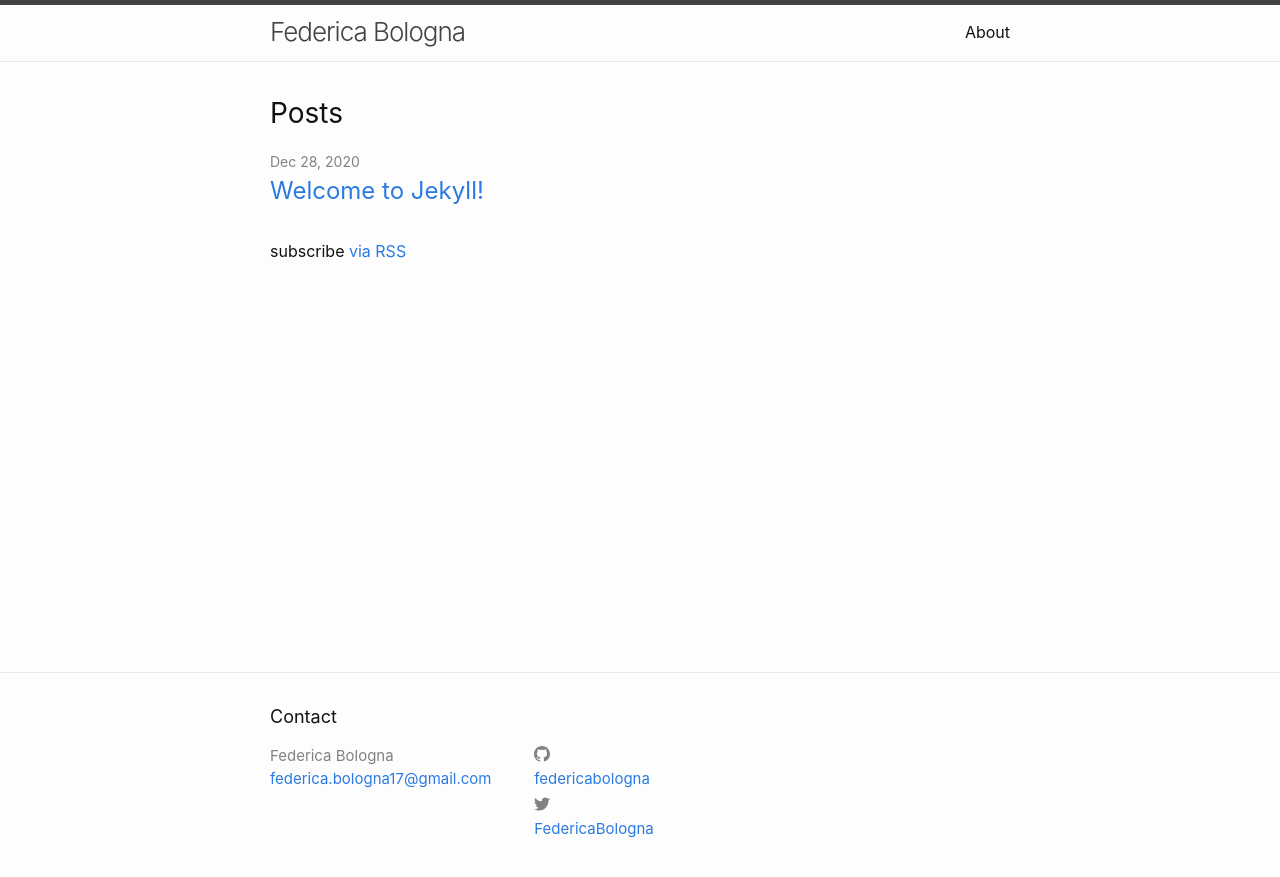
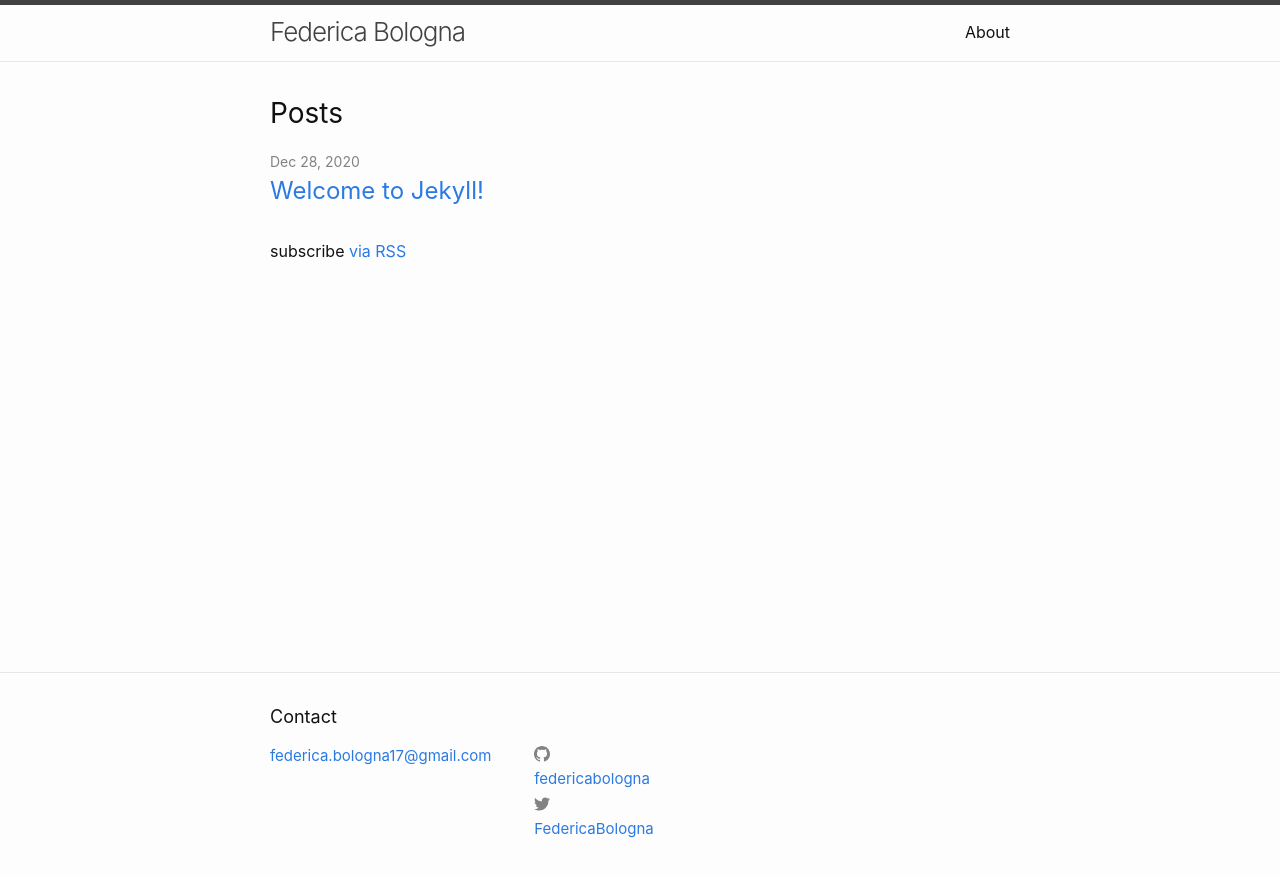
Before and after one commit to federicabologna/federicabologna.github.io, a Jekyll site: the page built from index.markdown, in a window 1280 px wide. Shown: the top 877 px of the page. Built offline with Jekyll 4.4.1, drawn with Linux system fonts in a browser that asks for light colours.

Commit message:
Update footer.html

```diff
--- a/_includes/footer.html
+++ b/_includes/footer.html
@@ -8,13 +8,6 @@
     <div class="footer-col-wrapper">
       <div class="footer-col footer-col-1">
         <ul class="contact-list">
-          <li class="p-name">
-            {%- if site.author -%}
-              {{ site.author | escape }}
-            {%- else -%}
-              {{ site.title | escape }}
-            {%- endif -%}
-            </li>
             {%- if site.email -%}
             <li><a class="u-email" href="mailto:{{ site.email }}">{{ site.email }}</a></li>
             {%- endif -%}
@@ -25,9 +18,6 @@
         {%- include social.html -%}
       </div>
 
-      <div class="footer-col footer-col-3">
-        <p>{{- site.description | escape -}}</p>
-      </div>
     </div>
 
   </div>
```
